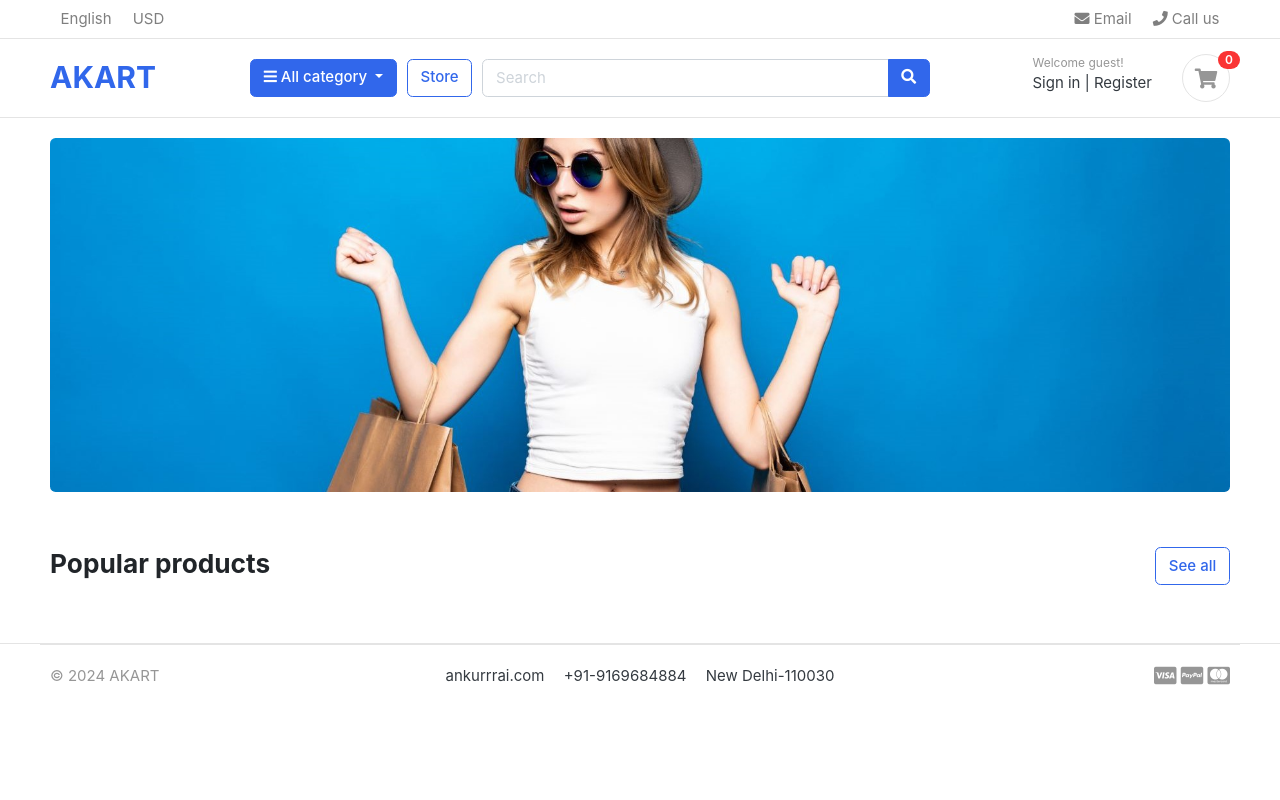
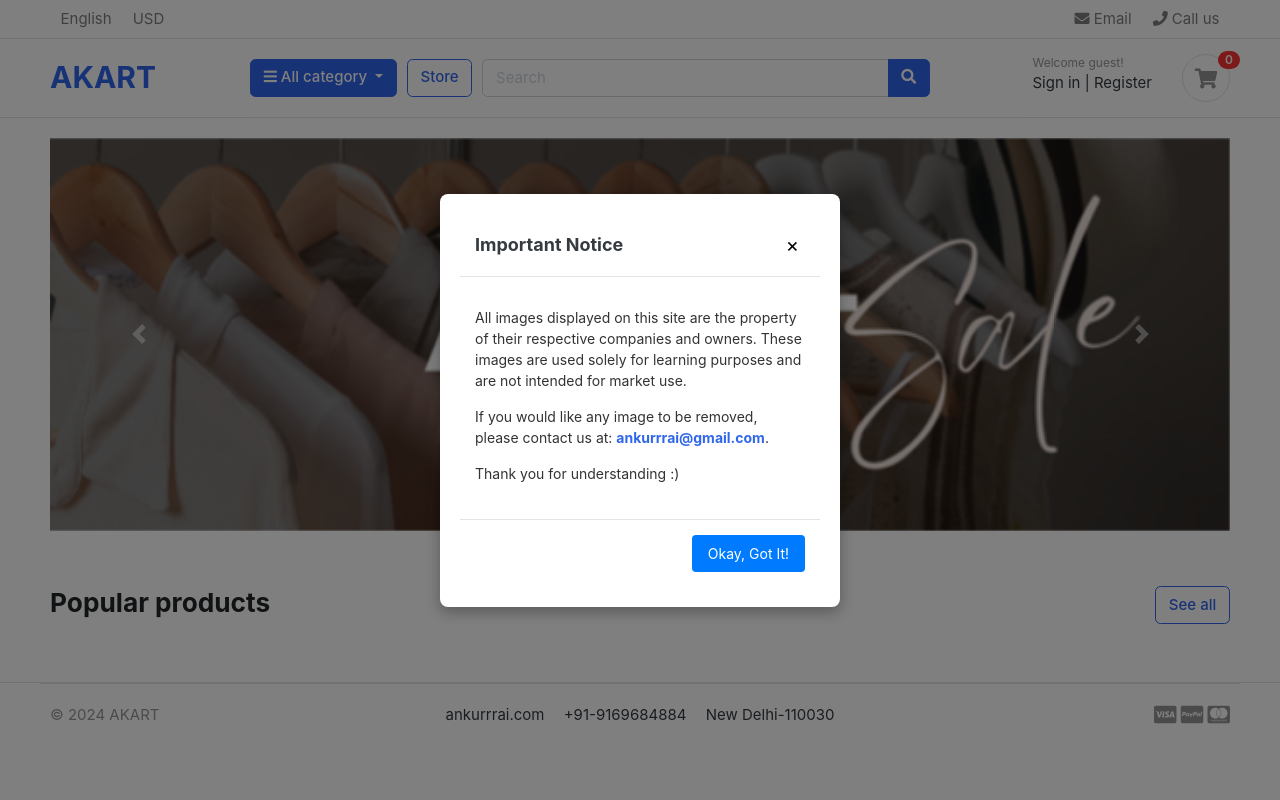
Before and after one commit to ankurrrai/Akart, a Django app: page / in a window 1280 px wide. Run offline with Django 3.2, Linux system fonts and the light colour scheme; data that the repository does not hold is empty; some libraries are stand-ins or nearby versions; some web fonts are replaced.

Commit message:
Have added modal

```diff
--- a/accounts/urls.py
+++ b/accounts/urls.py
@@ -5,5 +5,6 @@ urlpatterns=[
     path(route='register/',view=register,name='register'),
     path(route='login/',view=login,name='login'),
     path(route='destroy-session/',view=destroySession,name='destroy_session'),
-    path(route='activate/<uidb64>/<token>/',view=activate,name='activate')
+    path(route='activate/<uidb64>/<token>/',view=activate,name='activate'),
+    path(route='dashboard/<int:userid>',view=dashboard,name='dashboard')
 ]
--- a/akart/static/js/script.js
+++ b/akart/static/js/script.js
@@ -59,5 +59,6 @@ $(document).ready(function() {
 
 
 
+
 });
 // jquery end
--- a/templates/base.html
+++ b/templates/base.html
@@ -24,6 +24,7 @@
 <!-- custom style -->
 <link href="{% static 'css/ui.css' %}" rel="stylesheet" type="text/css"/>
 <link href="{% static 'css/responsive.css' %}" rel="stylesheet" media="only screen and (max-width: 1200px)" />
+
 
 <!-- custom javascript -->
 <script src="{% static 'js/script.js' %}" type="text/javascript"></script>
@@ -55,5 +56,6 @@ $(document).ready(function() {
 <!-- Load footer -->
 {% include 'includes/footer.html' %}
 
+
 </body>
 </html>
--- a/templates/includes/navbar.html
+++ b/templates/includes/navbar.html
@@ -40,7 +40,7 @@
                 <div class="dropdown-menu">
                     <a class="dropdown-item" href="{% url 'store' %}">All</a>
                     {% for category in categories %}
-                    <a class="dropdown-item" href="{{ category.get_url }}">{{category.category_name}}</a>
+                    <a class="dropdown-item" href="{{ category.get_url }}">{{category.category_name | capfirst}}</a>
                     {% endfor %}
                 </div>
             </div>  <!-- category-wrap.// -->
@@ -73,7 +73,7 @@
                         <div class="widget-header">
                             <small class="title text-muted">Welcome {{user.first_name}}!</small>
                             <div>
-                                <a href="#">Dashboard</a> <span class="dark-transp"> | </span>
+                                <a href="{% url 'dashboard' userid=user.id%}">Dashboard</a> <span class="dark-transp"> | </span>
                                 <a href="{% url 'destroy_session' %}">Logout</a>
                             </div>
                         </div>
--- /dev/null
+++ b/templates/includes/popup.html
@@ -0,0 +1,113 @@
+
+  <style>
+    /* Modal overlay */
+    .modal-overlay {
+      position: fixed;
+      top: 0;
+      left: 0;
+      width: 100%;
+      height: 100%;
+      background-color: rgba(0, 0, 0, 0.5);
+      display: none;
+      justify-content: center;
+      align-items: center;
+      z-index: 1000;
+    }
+
+    /* Modal container */
+    .modal-container {
+      background: #fff;
+      border-radius: 8px;
+      width: 90%;
+      max-width: 400px;
+      padding: 20px;
+      box-shadow: 0 5px 15px rgba(0, 0, 0, 0.3);
+    }
+
+    /* Modal header */
+    .modal-header {
+      display: flex;
+      justify-content: space-between;
+      align-items: center;
+      margin-bottom: 15px;
+    }
+
+    .modal-header h5 {
+      margin: 0;
+      font-size: 18px;
+    }
+
+    .modal-header .close-button {
+      background: none;
+      border: none;
+      font-size: 20px;
+      cursor: pointer;
+    }
+
+    /* Modal body */
+    .modal-body {
+      margin-bottom: 20px;
+      font-size: 14px;
+      color: #333;
+    }
+
+    /* Modal footer */
+    .modal-footer {
+      text-align: right;
+    }
+
+    .modal-footer button {
+      padding: 8px 16px;
+      font-size: 14px;
+      border: none;
+      border-radius: 4px;
+      cursor: pointer;
+      background-color: #007bff;
+      color: #fff;
+    }
+
+    .modal-footer button:hover {
+      background-color: #0056b3;
+    }
+  </style>
+
+  <!-- Modal -->
+  <div class="modal-overlay" id="modalOverlay">
+    <div class="modal-container">
+      <div class="modal-header">
+        <h5>Important Notice</h5>
+        <button class="close-button" id="closeModal">&times;</button>
+      </div>
+      <div class="modal-body">
+        <p>
+          All images displayed on this site are the property of their respective companies and owners. These images are used solely for learning purposes and are not intended for market use.
+        </p>
+        <p>
+          If you would like any image to be removed, please contact us at:
+          <strong><a href="mailto:ankurrrai@gmail.com">ankurrrai@gmail.com</a></strong>.
+        </p>
+        <p class="mb-0">Thank you for understanding :)</p>
+      </div>
+      <div class="modal-footer">
+        <button id="closeButton">Okay, Got It!</button>
+      </div>
+    </div>
+  </div>
+
+  <!-- JavaScript -->
+  <script>
+    // Select modal and buttons
+    const modalOverlay = document.getElementById('modalOverlay');
+    const closeModal = document.getElementById('closeModal');
+    const closeButton = document.getElementById('closeButton');
+
+    // Show modal on page load
+    window.onload = function () {
+      modalOverlay.style.display = 'flex';
+    };
+
+    // Close modal on button click
+    closeModal.onclick = closeButton.onclick = function () {
+      modalOverlay.style.display = 'none';
+    };
+  </script>
--- a/templates/index.html
+++ b/templates/index.html
@@ -5,13 +5,51 @@
 {% load static %}
 {% block content %}
 
+<!-- include the modal -->
+{% include 'includes/popup.html' %}
+
 <!-- ========================= SECTION MAIN ========================= -->
 <section class="section-intro padding-y-sm">
 <div class="container">
 
-<div class="intro-banner-wrap">
-	<img src="{% static 'images/banners/cover.jpg' %}" class="img-fluid rounded">
+
+<!-- banner start -->
+<!-- Banner Carousel -->
+<div id="bannerCarousel" class="carousel slide intro-banner-wrap" data-ride="carousel">
+  <!-- Indicators (Optional) -->
+  <ol class="carousel-indicators">
+      <li data-target="#bannerCarousel" data-slide-to="0" class="active"></li>
+      <li data-target="#bannerCarousel" data-slide-to="1"></li>
+      <li data-target="#bannerCarousel" data-slide-to="2"></li>
+  </ol>
+
+  <!-- Carousel Inner -->
+  <div class="carousel-inner ">
+      <!-- First Banner -->
+      <div class="carousel-item active">
+          <a href="{% url 'store' %}"><img src="{% static 'images/banners/canva2.png' %}" class="d-block w-100" alt="Banner 1"></a>
+      </div>
+      <!-- Second Banner -->
+      <div class="carousel-item">
+          <a href="{% url 'store' %}"><img src="{% static 'images/banners/canva3.png' %}" class="d-block w-100" alt="Banner 2"></a>
+      </div>
+      <!-- Third Banner -->
+      <div class="carousel-item">
+          <a href="{% url 'store' %}"><img src="{% static 'images/banners/canva1.png' %}" class="d-block w-100" alt="Banner 3"></a>
+      </div>
+  </div>
+
+  <!-- Carousel Controls -->
+  <a class="carousel-control-prev" href="#bannerCarousel" role="button" data-slide="prev">
+      <span class="carousel-control-prev-icon" aria-hidden="true"></span>
+      <span class="sr-only">Previous</span>
+  </a>
+  <a class="carousel-control-next" href="#bannerCarousel" role="button" data-slide="next">
+      <span class="carousel-control-next-icon" aria-hidden="true"></span>
+      <span class="sr-only">Next</span>
+  </a>
 </div>
+<!-- banner end -->
 
 </div> <!-- container //  -->
 </section>
```
Also changed, not shown: accounts/views.py (+12 -1 lines), static/js/script.js (+8 -1 lines), templates/accounts/dashboard.html (added, +100 -0 lines), templates/store/store.html (+5 -5 lines), akart/static/images/banners/canva1.png (added), akart/static/images/banners/canva2.png (added), akart/static/images/banners/canva3.png (added), static/images/banners/canva1.png (added), static/images/banners/canva2.png (added), static/images/banners/canva3.png (added), static/images/banners/cover.jpg (added).
